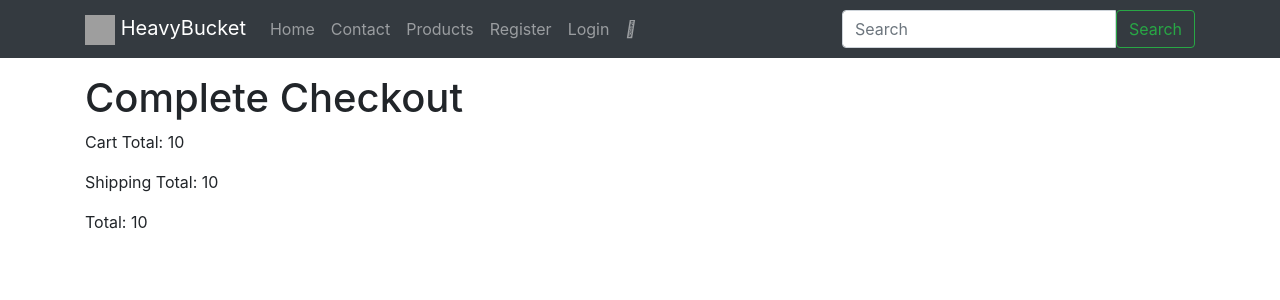
After one commit to vipulyadav150/HeavyBucket, a Django app: template src/HeavyBucket/carts/templates/carts/checkout.html in a window 1280 px wide. The commit adds this page. Shown: the top 300 px of the page. Run offline with Django 3.2, Linux system fonts and the light colour scheme; the template is opened without the code that fills it: most values are stand-ins (such as "Sample title", 1, 10 or a date in 2020); some libraries are stand-ins or nearby versions; grey boxes are pictures that could not be loaded.

Commit message:
Updated Checkout view and handled the errors occuring for Math operations with Decimal and Float values

```diff
--- /dev/null
+++ b/src/HeavyBucket/carts/templates/carts/checkout.html
@@ -0,0 +1,9 @@
+{% extends 'base.html' %}
+
+
+{% block content %}
+<h1>Complete Checkout</h1>
+<p>Cart Total: {{object.cart.total}}</p>
+<p>Shipping Total: {{object.shipping_total}} </p>
+<p>Total: {{object.total}}</p>
+{% endblock %}
--- a/src/HeavyBucket/carts/templates/carts/home.html
+++ b/src/HeavyBucket/carts/templates/carts/home.html
@@ -35,6 +35,11 @@
 
       <td><b>Total</b>{{cart.total}}</td>
     </tr>
+   <tr>
+      <td colspan="2"></td>
+
+      <td><a class="btn btn-block btn-success" href="{%url 'cart:checkout'%}">Checkout</a> </td>
+    </tr>
   </tbody>
 </table>
 {%else%}
```
Also changed, not shown: src/HeavyBucket/carts/urls.py (+8 -10 lines), src/HeavyBucket/db.sqlite3.
